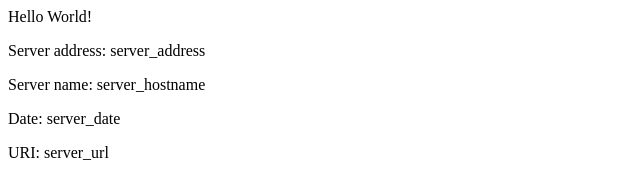
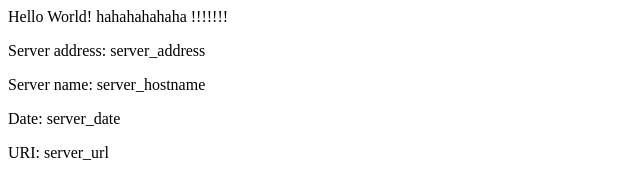
Before and after one commit to luckyzachary/eks-example, a plain HTML site: page src/index.html in a window 1280 px wide. Shown: the whole page, without its empty margins (0-640 px from the left). Drawn offline with Linux system fonts and the light colour scheme.

Commit message:
v2 Updating home page

```diff
--- a/src/index.html
+++ b/src/index.html
@@ -2,7 +2,7 @@
 <title>Hello World</title>
 </head>
 <div class="info">
-<h>Hello World!</h>
+<h>Hello World! hahahahahaha !!!!!!! </h>
 <p><span>Server&nbsp;address:</span> <span>server_address</span></p>
 <p><span>Server&nbsp;name:</span> <span>server_hostname</span></p>
 <p class="smaller"><span>Date:</span> <span>server_date</span></p>
```
